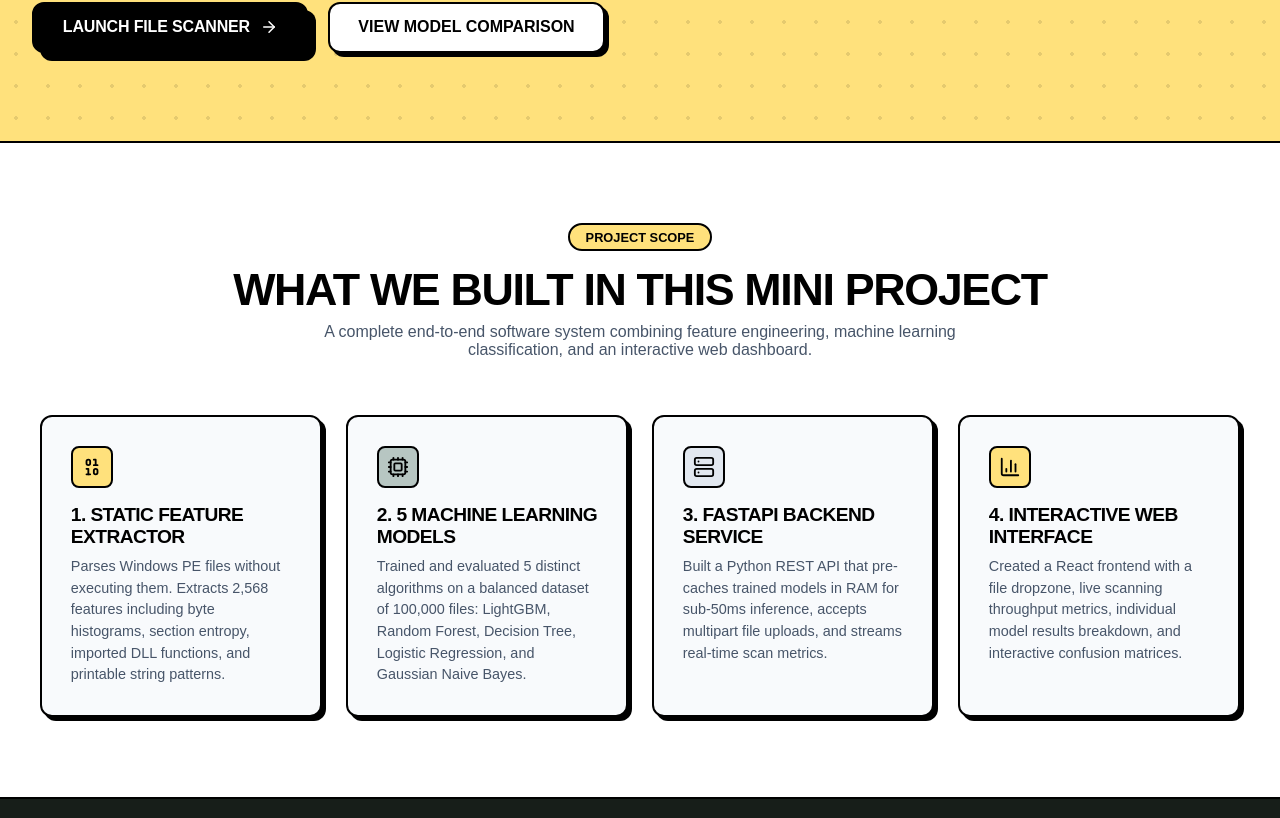
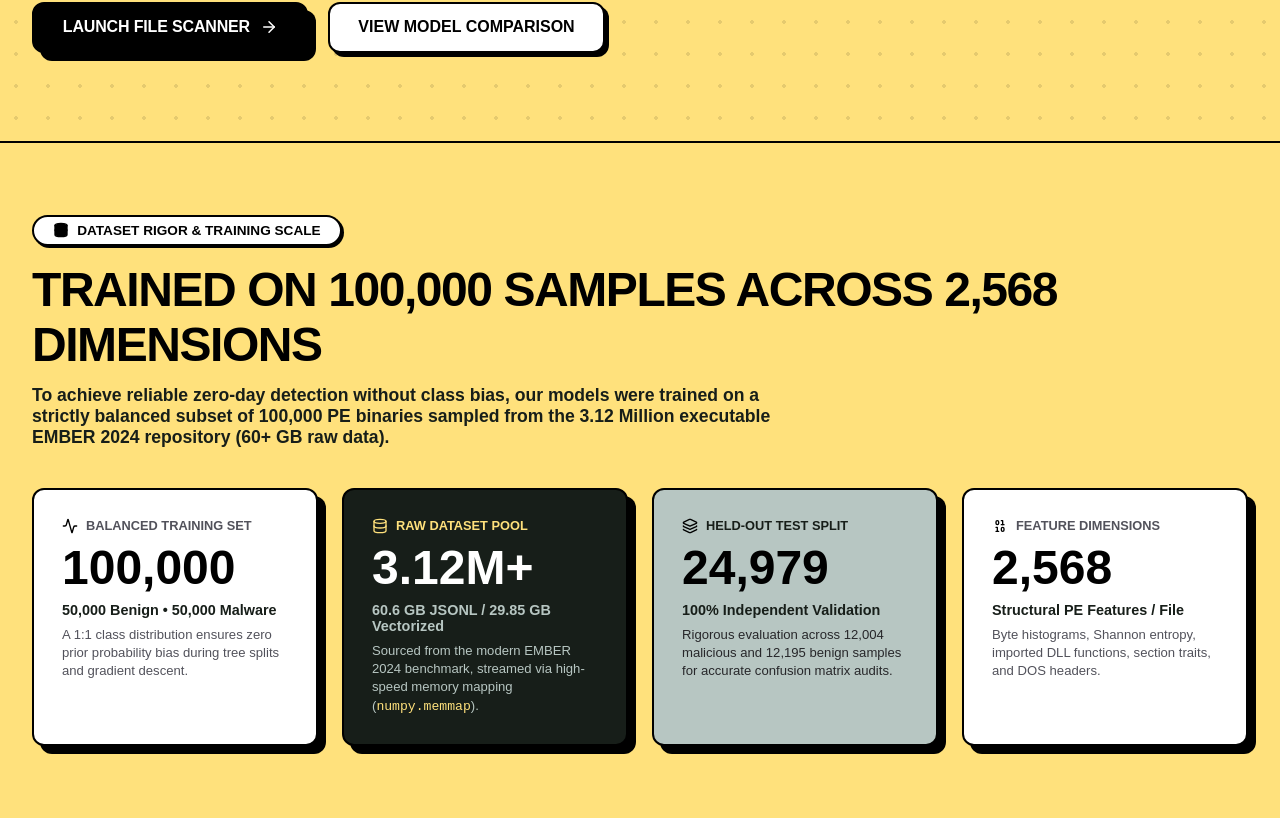
Before and after one commit to antojeromc17-blip/UNAMED, a React (Vite) app in the folder frontend/: page / in a window 1280 px wide. Shown: the part 682-1500 px from the top of the page. Built offline with nearby package versions, Linux system fonts and the light colour scheme; a web font is replaced by a local one.

Commit message:
feat: showcase 100,000-binary dataset scale and technical rigor across Landing, Dashboard, and Scan pages

```diff
--- a/frontend/src/DashboardPage.jsx
+++ b/frontend/src/DashboardPage.jsx
@@ -1,5 +1,5 @@
 import React, { useEffect, useState } from 'react'
-import { Activity, Cpu, Clock, Zap, Award, Layers } from 'lucide-react'
+import { Activity, Cpu, Clock, Zap, Award, Layers, Database, ShieldCheck } from 'lucide-react'
 import metricsData from './model_metrics.json'
 
 export default function DashboardPage() {
@@ -40,6 +40,62 @@ export default function DashboardPage() {
         <p style={{ maxWidth: '680px', fontSize: '1.1rem', color: '#171e19', marginBottom: '2.5rem', fontWeight: 500 }}>
           Empirical evaluation across 5 machine learning architectures trained on the EMBER 2024 static PE dataset.
         </p>
+
+                {/* Dataset Rigor & Scale Header Banner */}
+        <div style={{
+          backgroundColor: '#ffffff',
+          border: '2px solid #000000',
+          borderRadius: '0.75rem',
+          boxShadow: 'var(--shadow-md)',
+          padding: '1.25rem 1.75rem',
+          marginBottom: '2rem',
+          display: 'flex',
+          flexWrap: 'wrap',
+          alignItems: 'center',
+          justifyContent: 'space-between',
+          gap: '1.5rem'
+        }}>
+          <div style={{ display: 'flex', alignItems: 'center', gap: '1rem' }}>
+            <div style={{
+              width: '44px',
+              height: '44px',
+              backgroundColor: 'var(--primary-yellow)',
+              border: '2px solid #000000',
+              display: 'flex',
+              alignItems: 'center',
+              justifyContent: 'center',
+              boxShadow: '2px 2px 0px #000000',
+              borderRadius: '8px'
+            }}>
+              <Database size={24} color="#000000" />
+            </div>
+            <div>
+              <div style={{ fontFamily: 'var(--font-heading)', fontWeight: 800, fontSize: '1rem', textTransform: 'uppercase' }}>
+                TRAINED ON 100,000 BALANCED SAMPLES (EMBER 2024 BENCHMARK)
+              </div>
+              <div style={{ fontSize: '0.85rem', color: '#52525b', fontWeight: 500 }}>
+                Sampled from 3,120,000 raw binary pool (60.6 GB) • Stratified 50,000 Benign / 50,000 Malware • Evaluated on 24,979 held-out test files
+              </div>
+            </div>
+          </div>
+
+          <div style={{ display: 'flex', gap: '1.5rem', flexWrap: 'wrap' }}>
+            <div style={{ textAlign: 'right' }}>
+              <div style={{ fontSize: '1.35rem', fontFamily: 'var(--font-heading)', fontWeight: 800 }}>100,000</div>
+              <div style={{ fontSize: '0.72rem', fontWeight: 700, color: '#52525b', textTransform: 'uppercase' }}>Train Samples</div>
+            </div>
+            <div style={{ width: '1px', backgroundColor: '#000000', alignSelf: 'stretch' }} />
+            <div style={{ textAlign: 'right' }}>
+              <div style={{ fontSize: '1.35rem', fontFamily: 'var(--font-heading)', fontWeight: 800 }}>24,979</div>
+              <div style={{ fontSize: '0.72rem', fontWeight: 700, color: '#52525b', textTransform: 'uppercase' }}>Test Samples</div>
+            </div>
+            <div style={{ width: '1px', backgroundColor: '#000000', alignSelf: 'stretch' }} />
+            <div style={{ textAlign: 'right' }}>
+              <div style={{ fontSize: '1.35rem', fontFamily: 'var(--font-heading)', fontWeight: 800 }}>2,568</div>
+              <div style={{ fontSize: '0.72rem', fontWeight: 700, color: '#52525b', textTransform: 'uppercase' }}>Features/File</div>
+            </div>
+          </div>
+        </div>
 
         {/* 4 Stat Cards */}
         {bestModel && (
--- a/frontend/src/LandingPage.jsx
+++ b/frontend/src/LandingPage.jsx
@@ -52,7 +52,7 @@ export default function LandingPage() {
                 border: '1px solid #000000'
               }}>MINI PROJECT</span>
               <span style={{ fontFamily: 'var(--font-heading)', fontWeight: 700, fontSize: '0.85rem' }}>
-                MACHINE LEARNING FOR CYBERSECURITY
+                TRAINED ON 100,000 PE BINARIES • 2,568 FEATURES
               </span>
             </div>
 
@@ -208,7 +208,106 @@ export default function LandingPage() {
       </section>
 
       {/* 2. PROJECT OVERVIEW: WHAT WE BUILT */}
-      <section style={{ backgroundColor: '#ffffff', padding: '5rem 2rem', borderBottom: '2px solid #000000' }}>
+            {/* 1.5 DATASET ENGINEERING & MASSIVE SCALE BENCHMARK */}
+      <section style={{ backgroundColor: 'var(--primary-yellow)', padding: '4.5rem 2rem', borderBottom: '2px solid #000000' }}>
+        <div style={{ maxWidth: '1240px', margin: '0 auto' }}>
+
+          <div style={{
+            backgroundColor: '#ffffff',
+            border: '2px solid #000000',
+            borderRadius: '9999px',
+            padding: '0.35rem 1.2rem',
+            boxShadow: '2px 2px 0px #000000',
+            marginBottom: '1rem',
+            display: 'inline-flex',
+            alignItems: 'center',
+            gap: '0.5rem'
+          }}>
+            <Database size={16} fill="#000000" color="#000000" />
+            <span style={{ fontFamily: 'var(--font-heading)', fontWeight: 800, fontSize: '0.85rem' }}>
+              DATASET RIGOR & TRAINING SCALE
+            </span>
+          </div>
+
+          <h2 style={{ fontSize: 'clamp(2rem, 4vw, 3rem)', marginBottom: '0.8rem', color: '#000000' }}>
+            TRAINED ON 100,000 SAMPLES ACROSS 2,568 DIMENSIONS
+          </h2>
+          <p style={{ maxWidth: '780px', fontSize: '1.1rem', color: '#171e19', marginBottom: '2.5rem', fontWeight: 600 }}>
+            To achieve reliable zero-day detection without class bias, our models were trained on a strictly balanced subset of 100,000 PE binaries sampled from the 3.12 Million executable EMBER 2024 repository (60+ GB raw data).
+          </p>
+
+          {/* 4 Big Scale Cards */}
+          <div style={{ display: 'grid', gridTemplateColumns: 'repeat(auto-fit, minmax(250px, 1fr))', gap: '1.5rem' }}>
+
+            {/* Card 1: 100,000 */}
+            <div style={{ backgroundColor: '#ffffff', border: '2px solid #000000', borderRadius: '0.75rem', padding: '1.75rem', boxShadow: 'var(--shadow-md)' }}>
+              <div style={{ fontSize: '0.8rem', fontWeight: 800, textTransform: 'uppercase', color: '#52525b', display: 'flex', alignItems: 'center', gap: '0.5rem' }}>
+                <Activity size={16} color="#000000" /> BALANCED TRAINING SET
+              </div>
+              <div style={{ fontSize: '3rem', fontFamily: 'var(--font-heading)', fontWeight: 800, color: '#000000', margin: '0.4rem 0' }}>
+                100,000
+              </div>
+              <div style={{ fontSize: '0.9rem', fontWeight: 700, color: '#171e19' }}>
+                50,000 Benign • 50,000 Malware
+              </div>
+              <p style={{ fontSize: '0.82rem', color: '#52525b', marginTop: '0.5rem', lineHeight: 1.4 }}>
+                A 1:1 class distribution ensures zero prior probability bias during tree splits and gradient descent.
+              </p>
+            </div>
+
+            {/* Card 2: 3.12M */}
+            <div style={{ backgroundColor: 'var(--bg-charcoal)', color: '#ffffff', border: '2px solid #000000', borderRadius: '0.75rem', padding: '1.75rem', boxShadow: 'var(--shadow-md)' }}>
+              <div style={{ fontSize: '0.8rem', fontWeight: 800, textTransform: 'uppercase', color: 'var(--primary-yellow)', display: 'flex', alignItems: 'center', gap: '0.5rem' }}>
+                <Database size={16} color="var(--primary-yellow)" /> RAW DATASET POOL
+              </div>
+              <div style={{ fontSize: '3rem', fontFamily: 'var(--font-heading)', fontWeight: 800, color: '#ffffff', margin: '0.4rem 0' }}>
+                3.12M+
+              </div>
+              <div style={{ fontSize: '0.9rem', fontWeight: 700, color: 'var(--accent-sage)' }}>
+                60.6 GB JSONL / 29.85 GB Vectorized
+              </div>
+              <p style={{ fontSize: '0.82rem', color: '#b7c6c2', marginTop: '0.5rem', lineHeight: 1.4 }}>
+                Sourced from the modern EMBER 2024 benchmark, streamed via high-speed memory mapping (<code style={{ color: 'var(--primary-yellow)' }}>numpy.memmap</code>).
+              </p>
+            </div>
+
+            {/* Card 3: 24,979 */}
+            <div style={{ backgroundColor: 'var(--accent-sage)', border: '2px solid #000000', borderRadius: '0.75rem', padding: '1.75rem', boxShadow: 'var(--shadow-md)' }}>
+              <div style={{ fontSize: '0.8rem', fontWeight: 800, textTransform: 'uppercase', color: '#171e19', display: 'flex', alignItems: 'center', gap: '0.5rem' }}>
+                <Layers size={16} color="#000000" /> HELD-OUT TEST SPLIT
+              </div>
+              <div style={{ fontSize: '3rem', fontFamily: 'var(--font-heading)', fontWeight: 800, color: '#000000', margin: '0.4rem 0' }}>
+                24,979
+              </div>
+              <div style={{ fontSize: '0.9rem', fontWeight: 700, color: '#171e19' }}>
+                100% Independent Validation
+              </div>
+              <p style={{ fontSize: '0.82rem', color: '#27272a', marginTop: '0.5rem', lineHeight: 1.4 }}>
+                Rigorous evaluation across 12,004 malicious and 12,195 benign samples for accurate confusion matrix audits.
+              </p>
+            </div>
+
+            {/* Card 4: 2,568 */}
+            <div style={{ backgroundColor: '#ffffff', border: '2px solid #000000', borderRadius: '0.75rem', padding: '1.75rem', boxShadow: 'var(--shadow-md)' }}>
+              <div style={{ fontSize: '0.8rem', fontWeight: 800, textTransform: 'uppercase', color: '#52525b', display: 'flex', alignItems: 'center', gap: '0.5rem' }}>
+                <Binary size={16} color="#000000" /> FEATURE DIMENSIONS
+              </div>
+              <div style={{ fontSize: '3rem', fontFamily: 'var(--font-heading)', fontWeight: 800, color: '#000000', margin: '0.4rem 0' }}>
+                2,568
+              </div>
+              <div style={{ fontSize: '0.9rem', fontWeight: 700, color: '#171e19' }}>
+                Structural PE Features / File
+              </div>
+              <p style={{ fontSize: '0.82rem', color: '#52525b', marginTop: '0.5rem', lineHeight: 1.4 }}>
+                Byte histograms, Shannon entropy, imported DLL functions, section traits, and DOS headers.
+              </p>
+            </div>
+
+          </div>
+        </div>
+      </section>
+
+<section style={{ backgroundColor: '#ffffff', padding: '5rem 2rem', borderBottom: '2px solid #000000' }}>
         <div style={{ maxWidth: '1200px', margin: '0 auto' }}>
 
           <div style={{ textAlign: 'center', marginBottom: '3.5rem' }}>
--- a/frontend/src/ScanPage.jsx
+++ b/frontend/src/ScanPage.jsx
@@ -129,7 +129,7 @@ export default function ScanPage() {
         }}>
           <Zap size={16} fill="var(--primary-yellow)" color="#000000" />
           <span style={{ fontFamily: 'var(--font-heading)', fontWeight: 800, fontSize: '0.85rem' }}>
-            STATIC PE ANALYSIS ENGINE
+            STATIC PE ANALYSIS ENGINE • TRAINED ON 100,000 SAMPLES
           </span>
         </div>
 
@@ -137,7 +137,7 @@ export default function ScanPage() {
           ZERO-DAY THREAT SCANNER
         </h1>
         <p style={{ maxWidth: '680px', fontSize: '1.1rem', color: '#171e19', marginBottom: '2.5rem', fontWeight: 500 }}>
-          Upload any Windows executable (.exe, .dll, .sys). Select an algorithm or run all 5 models via Ensemble Consensus.
+          Upload any Windows executable (.exe, .dll, .sys). Extracts 2,568 static structural features against models trained on 100,000 PE binaries.
         </p>
 
         {/* MODEL SELECTION BOX */}
```
